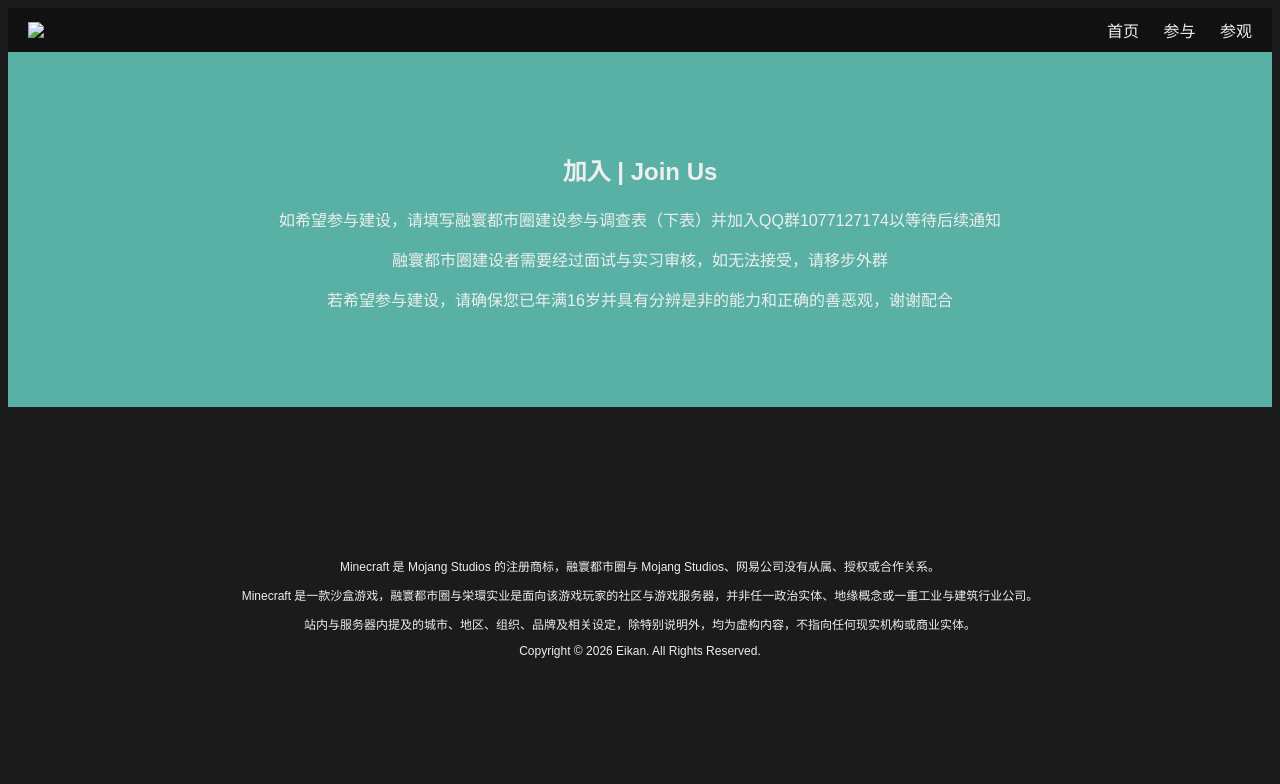
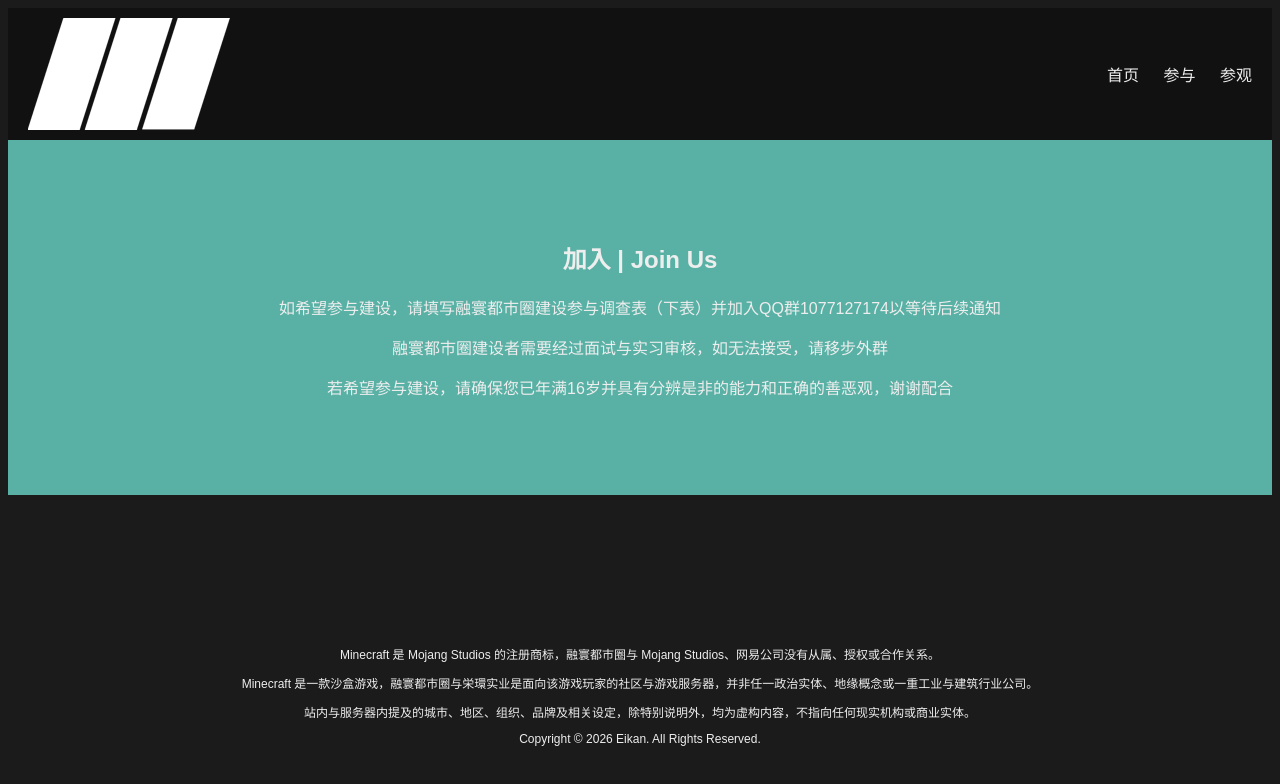
Before and after one commit to SilconFinta/rikan.github.io, a plain HTML site: page join.html in a window 1280 px wide. Shown: the top 784 px of the page. Drawn offline with Linux system fonts and the light colour scheme; a script that the page names is missing.

Commit message:
Update join.html

```diff
--- a/join.html
+++ b/join.html
@@ -7,7 +7,7 @@
 </head>
 <body>
   <header>
-    <img src="images/logo.png" class="logo">
+    <img src="image/logo.png" class="logo">
     <nav>
       <a href="index.html">首页</a>
       <a href="join.html">参与</a>
```
